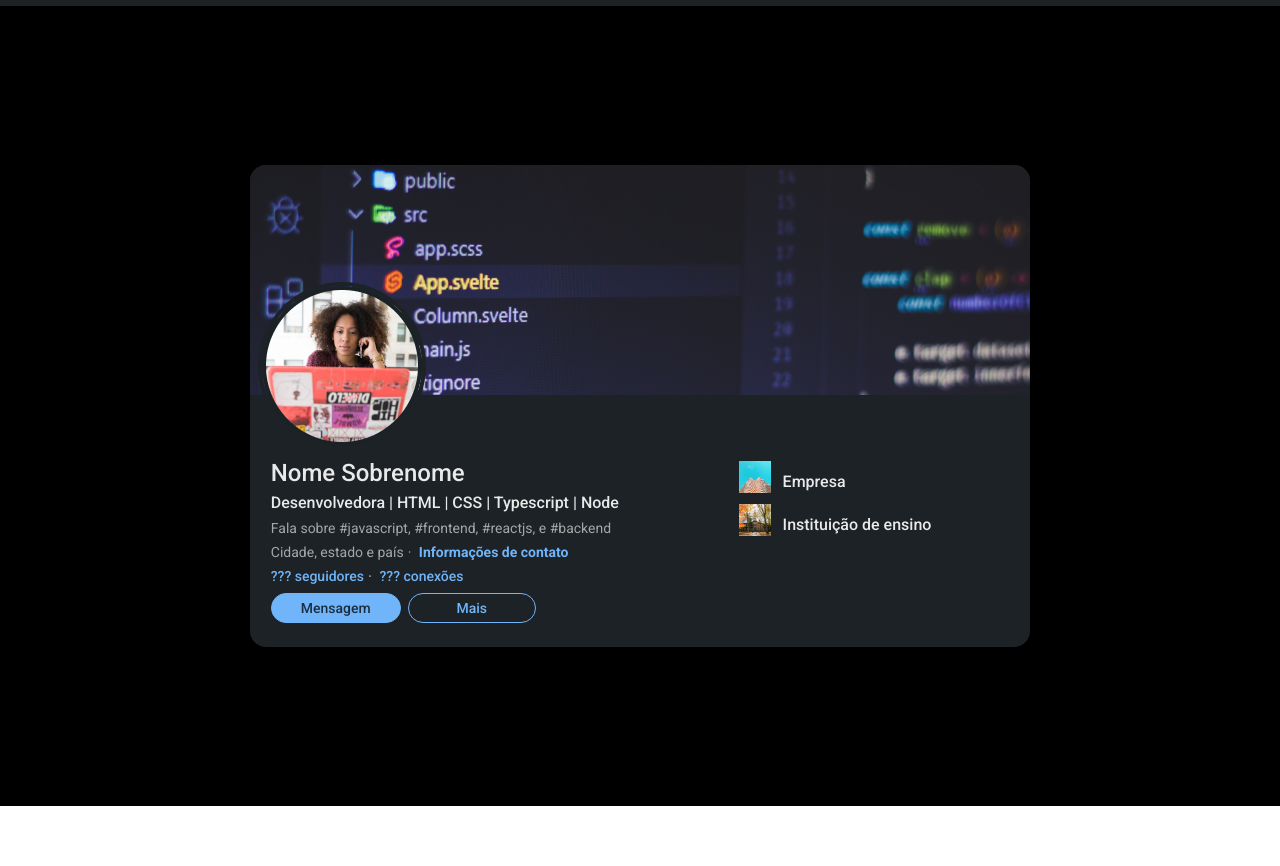
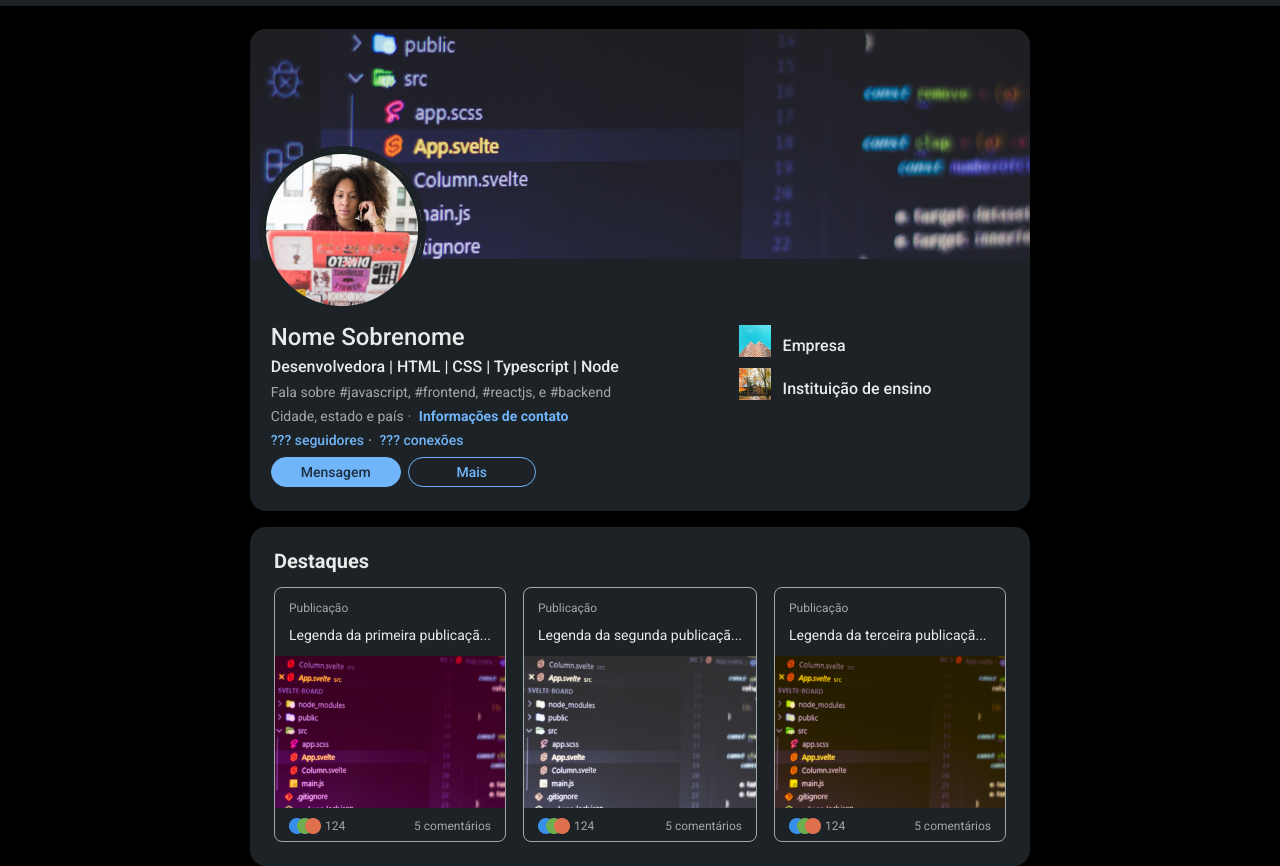
Before and after one commit to joaopedromf/7daysofcode-html-css-linkedin, a plain HTML site: page index.html in a window 1280 px wide. Shown: the part 53-919 px from the top of the page. Before the commit the page ends 859 px from the top, so only its background shows below. Drawn offline with Linux system fonts and the light colour scheme.

Commit message:
Seção de publicações em destaque

```diff
--- a/index.html
+++ b/index.html
@@ -12,6 +12,7 @@
     <link rel="stylesheet" href="styles/style.css">
     <link rel="stylesheet" href="styles/cabecalho.css">
     <link rel="stylesheet" href="styles/secao-informacoes-principais.css">
+    <link rel="stylesheet" href="styles/secao-destaques.css">
 </head>
 <body>
     <header class="cabecalho">
@@ -67,6 +68,7 @@
             </nav>
         </div>
     </header>
+    <div class="conteudo">
         <main>
             <section class="informacoes-principais">
                 <div class="informacoes-principais__container-banner">
@@ -107,6 +109,54 @@
                     </div>
                 </div>
             </section>
+            <section class="destaques card">
+                <h3 class="card-titulo">Destaques</h3>
+                <div class="destaques__cards">
+                    <article class="destaques__card">
+                        <div class="destaques__textos">
+                            <span class="destaques__titulo-card">Publicação</span>
+                            <span class="destaques__legenda">Legenda da primeira publicaçã...</span>
+                        </div>
+                        <img src="/assets/publicacao-1.jpg" alt="Primeira publicação" class="destaques__imagem">
+                        <div class="destaques__interacoes">
+                            <div class="destaques__reacoes">
+                                <img src="/assets/reacoes.png" alt="">
+                                <span>124</span>
+                            </div>
+                            <span class="destaques__comentarios">5 comentários</span>
+                        </div>
+                    </article>
+                    <article class="destaques__card">
+                        <div class="destaques__textos">
+                            <span class="destaques__titulo-card">Publicação</span>
+                            <span class="destaques__legenda">Legenda da segunda publicaçã...</span>
+                        </div>
+                        <img src="/assets/publicacao-2.jpg" alt="Segunda publicação" class="destaques__imagem">
+                        <div class="destaques__interacoes">
+                            <div class="destaques__reacoes">
+                                <img src="/assets/reacoes.png" alt="">
+                                <span>124</span>
+                            </div>
+                            <span class="destaques__comentarios">5 comentários</span>
+                        </div>
+                    </article>
+                    <article class="destaques__card">
+                        <div class="destaques__textos">
+                            <span class="destaques__titulo-card">Publicação</span>
+                            <span class="destaques__legenda">Legenda da terceira publicaçã...</span>
+                        </div>
+                        <img src="/assets/publicacao-3.jpg" alt="Terceira publicação" class="destaques__imagem">
+                        <div class="destaques__interacoes">
+                            <div class="destaques__reacoes">
+                                <img src="/assets/reacoes.png" alt="">
+                                <span>124</span>
+                            </div>
+                            <span class="destaques__comentarios">5 comentários</span>
+                        </div>
+                    </article>
+                </div>
+            </section>
         </main>
+    </div>
 </body>
 </html>
--- /dev/null
+++ b/styles/secao-destaques.css
@@ -0,0 +1,68 @@
+.destaques__cards{
+    display: flex;
+    gap: 1.0625rem;
+}
+
+.destaques__card{
+    border: 1px solid var(--texto-secundario);
+    border-radius: 8px;
+}
+
+.destaques__textos{
+    margin: 14px;
+}
+
+.destaques__titulo-card{
+    flex-basis: 33.3%;
+    display: block;
+    font-size: 0.75rem;
+    font-weight: 400;
+    color: var(--texto-secundario);
+    margin-bottom: 14px;
+}
+
+.destaques__legenda{
+    display: block;
+    font-size: 0.875rem;
+    color: var(--texto-principal);
+    font-weight: 400;
+    text-wrap: nowrap;
+    text-overflow: ellipsis;
+}
+
+.destaques__imagem{
+    width: 100%;
+    height: 152px;
+    object-fit: cover;
+}
+
+.destaques__interacoes{
+    padding: 7px 14px;
+    display: flex;
+    justify-content: space-between;
+    align-items: center;
+}
+
+.destaques__reacoes{
+    display: flex;
+    align-items: center;
+    gap: 4px;
+}
+
+.destaques__reacoes span,
+.destaques__comentarios{
+    font-size: 0.75rem;
+    font-weight: 400;
+    color: var(--texto-secundario);
+}
+
+@media screen and (max-width: 800px){
+
+    .destaques__cards{
+        flex-direction: column;
+    }
+
+    .destaques__imagem{
+        height: 200px;
+    }
+}
--- a/styles/secao-informacoes-principais.css
+++ b/styles/secao-informacoes-principais.css
@@ -1,8 +1,7 @@
 .informacoes-principais{
     background-color: var(--fundo-card);
-    max-width: 780px;
-    width: 780px;
     border-radius: 1rem;
+    width: 100%;
     position: relative;
 }
 
--- a/styles/style.css
+++ b/styles/style.css
@@ -14,16 +14,41 @@
     font-family: "Roboto", sans-serif;
 }
 
+body{
+    background-color: var(--fundo-escuro);
+}
+
 main{
-    background-color: var(--fundo-escuro);
+    max-width: 780px;
     display: flex;
+    flex-direction: column;
+    gap: 1rem;
     justify-content: center;
     align-items: center;
-    height: 100vh;
+    margin: 0 auto;
+}
+
+.conteudo{
+    padding-top: 1.44rem;
+}
+
+.card{
+    background-color: var(--fundo-card);
+    border-radius: 1rem;
+    width: 100%;
+    padding: 1.5rem;
+    box-sizing: border-box;
+}
+
+.card-titulo{
+    font-weight: 600;
+    font-size: 1.25rem;
+    color: var(--texto-principal);
+    margin-bottom: 1rem;
 }
 
 .botao{
-    min-width: 128px;
+    min-width: 8rem;
     padding: 6px 29px;
     background-color: var(--primario);
     color: var(--texto-escuro);
```
Also changed, not shown: assets/publicacao-1.jpg (added), assets/publicacao-2.jpg (added), assets/publicacao-3.jpg (added), assets/reacoes.png (added). Lines whose indentation alone changed are shown as unchanged.
